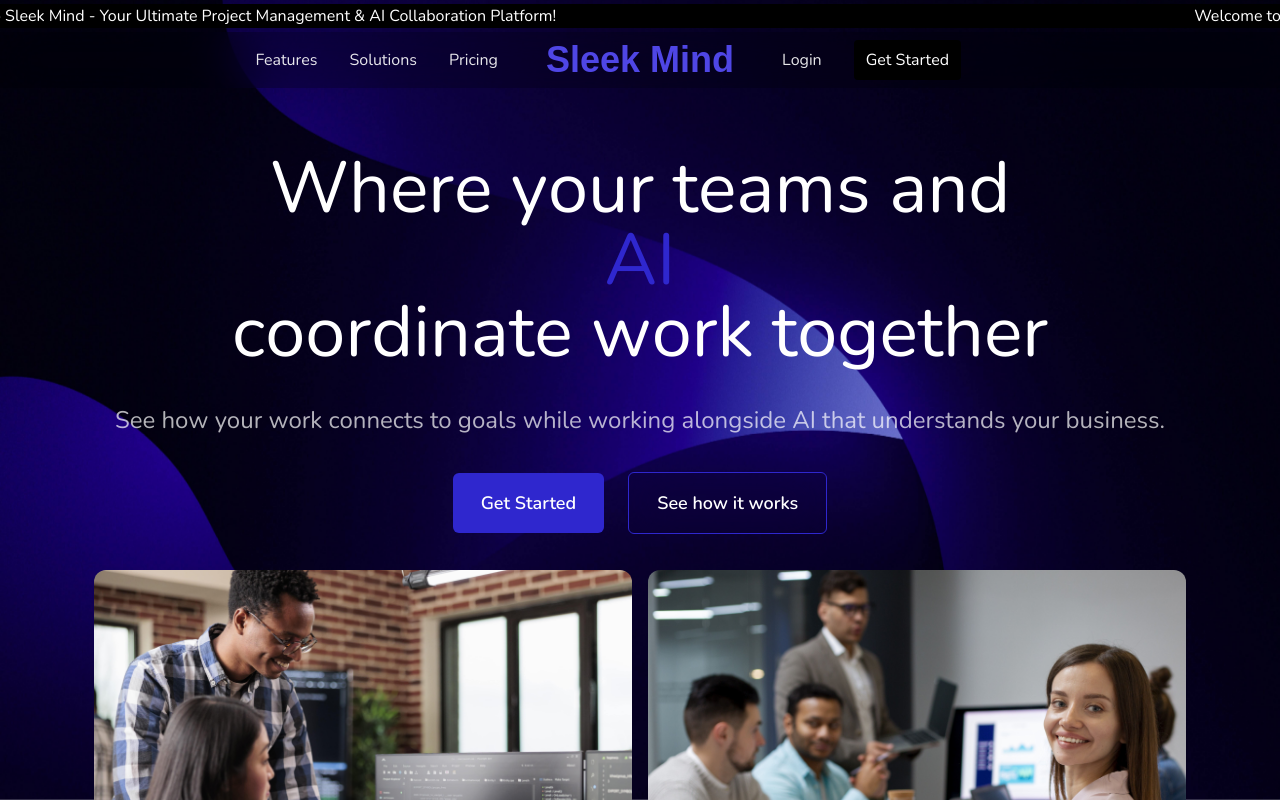
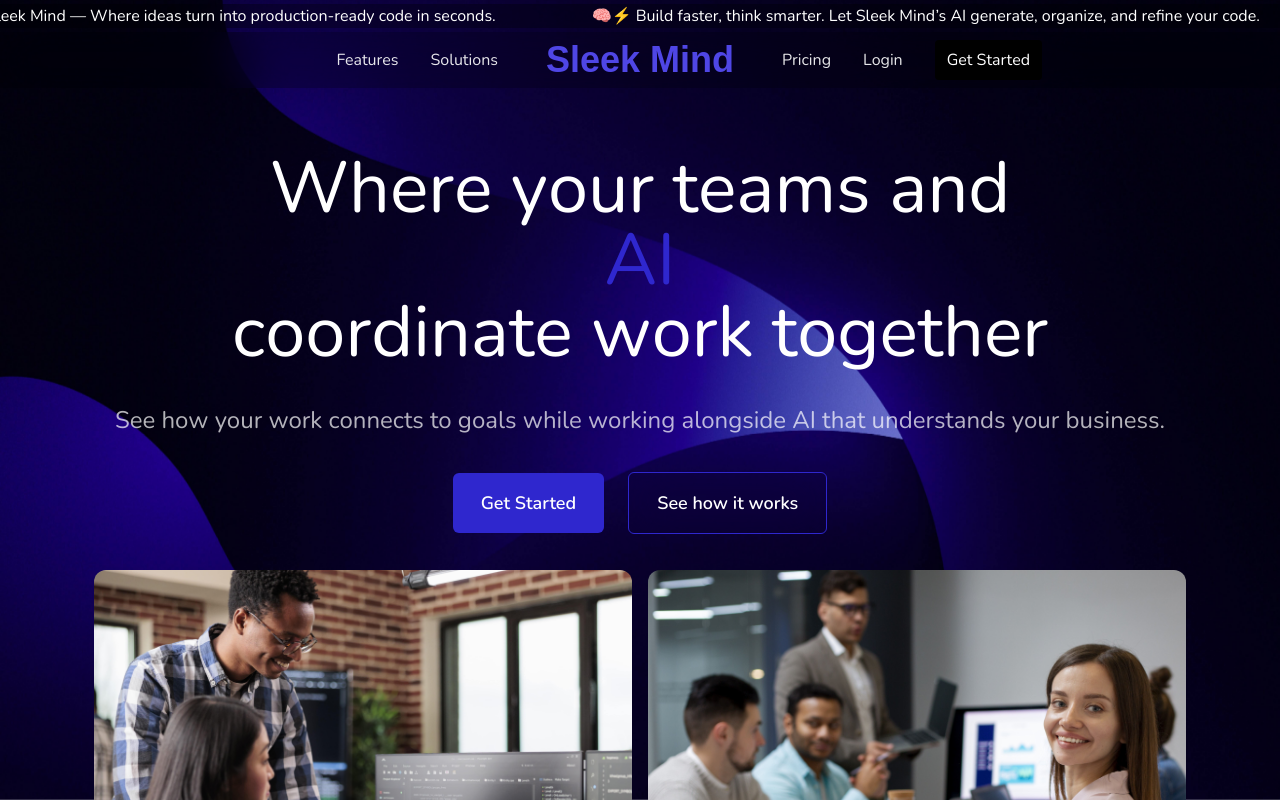
Before and after one commit to rajeevprajapatt/SleekMind, a React (Vite) app in the folder Frontend/: page / in a window 1280 px wide. Shown: the top 800 px of the page. Built offline with nearby package versions, Linux system fonts and the light colour scheme; a web font is replaced by a local one.

Commit message:
fix: refactor Navbar component for improved structure and responsiveness

```diff
--- a/Frontend/src/components/Navbar.jsx
+++ b/Frontend/src/components/Navbar.jsx
@@ -5,6 +5,22 @@
 import logo from '../assets/Logo Image.png'
 import Marquee from "react-fast-marquee";
 import AvatarImage from '../assets/defaultAvatar.jpg';
+
+const leftNavItems = [
+    { title: "Features", link: "/", },
+    { title: "Solutions", link: "/" },
+
+];
+const rightNavItems = [
+    { title: "Pricing", link: "/" },
+    { title: "Projects", link: "/" },
+    { title: "Login", link: "/login" },
+];
+const marqueeTexts = [
+    "🚀 Sleek Mind — Where ideas turn into production-ready code in seconds.",
+    "🧠⚡ Build faster, think smarter. Let Sleek Mind’s AI generate, organize, and refine your code.",
+    "💻✨ From prompt to project — Sleek Mind helps you design, write, and manage code effortlessly."
+];
 
 const Navbar = () => {
     const navigate = useNavigate();
@@ -48,7 +64,7 @@
             {
                 window.scrollY < 20 &&
                 <Marquee
-                    className={`bg-black text-white transition-all duration-1000 ease-in-out top-1`}
+                    className={`bg-black/30 backdrop-blur-xl text-white transition-all duration-1000 ease-in-out top-1`}
                     speed={30}
                     gradient={false}
                     pauseOnHover={true}
@@ -56,49 +72,47 @@
                     direction="left"
                     loop={0}
                 >
-                    Welcome to Sleek Mind - Your Ultimate Project Management & AI Collaboration Platform! &nbsp; &nbsp; &nbsp;
+                {marqueeTexts.map((text, index) => (
+                    <span key={index} className='mx-12'>{text}</span>
+                ))}
                 </Marquee>
             }
             <div className={`fixed w-full bg-black/20 backdrop-blur-xl text-white z-50 transition-all duration-300 ease-out ${scrolled ? "top-8" : "top-2"}`}>
                 <div className="flex items-center w-full gap-3 md:gap-6 px-4 md:px-8 py-2">
-
                     {/* LEFT */}
                     <div className="hidden flex-1 md:flex justify-end items-center">
                         <ul className="hidden md:flex gap-8 mr-6 text-md opacity-90">
-                            <li className=""><Link to="/">Features</Link></li>
-                            <li className=""><Link to="/">Solutions</Link></li>
-                            <li><Link to="/">Pricing</Link></li>
+                            {leftNavItems.map((item, index) => (
+                                <li key={index} className=""><Link to={item.link}>{item.title}</Link></li>
+                            ))}
                         </ul>
                     </div>
-
                     {/* CENTER */}
                     <div className="flex justify-center">
                         <h1 className="text-3xl md:text-4xl text-primary whitespace-nowrap font-geom font-bold">
                             <Link to="/">Sleek Mind</Link>
                         </h1>
                     </div>
-
                     {/* RIGHT */}
                     <div className="flex-1 flex md:justify-start justify-end items-center">
                         <ul className="hidden md:flex gap-8 ml-6 text-md opacity-90">
-                            {isLoggedIn && <li className=""><Link to="/">Projects</Link></li>}
-                            {!isLoggedIn && <li className=""><Link to="/login">Login</Link></li>}
+                            {rightNavItems.map((item, index) => {
+                                if (item.title === "Login" && isLoggedIn) return null;
+                                if (item.title === "Projects" && !isLoggedIn) return null;
+                                return (
+                                    <li key={index} className=""><Link to={item.link}>{item.title}</Link></li>
+                                )
+                            })}
                         </ul>
                         {isLoggedIn && <img src={AvatarImage} alt="User Avatar" className="w-8 h-8 rounded-full object-cover md:ml-6 hidden md:flex" />}
-
                         {!isLoggedIn && <button className="bg-black md:flex ml-8 hidden text-white px-3 py-2 rounded-sm" >
                             Get Started
                         </button>}
 
                         <button className="md:hidden bg-black/20 backdrop-blur-2xl border-2 border-[#433bff]/60 p-2 rounded-full" onClick={() => setIsOpen(!isOpen)}>
-                            {/* {isOpen ? <X size={22} /> : <Menu size={22} />} */}
                             <Menu size={22} />
                         </button>
-
-                        {/* SIDEBAR */}
-
                     </div>
-
                 </div>
             </div>
 
@@ -107,17 +121,20 @@
                     <X size={22} />
                 </button>
                 <ul className="flex flex-col gap-2 mt-8 px-6 text-lg font-semibold text-white">
-                    {isLoggedIn && <li className='w-full text-left hover:bg-white/10 p-2 rounded'><Link to="/" onClick={() => setIsOpen(false)}>Profile</Link></li>}
-                    {isLoggedIn && <li className='w-full text-left hover:bg-white/10 p-2 rounded'><Link to="/" onClick={() => setIsOpen(false)}>Projects</Link></li>}
-                    <li className='w-full text-left hover:bg-white/10 p-2 rounded'><Link to="/" onClick={() => setIsOpen(false)}>Features</Link></li>
-                    <li className='w-full text-left hover:bg-white/10 p-2 rounded'><Link to="/" onClick={() => setIsOpen(false)}>Solutions</Link></li>
-                    <li className='w-full text-left hover:bg-white/10 p-2 rounded'><Link to="/" onClick={() => setIsOpen(false)}>Pricing</Link></li>
-                    {!isLoggedIn && <li className='w-full text-left hover:bg-white/10 p-2 rounded'><Link to="/login" onClick={() => setIsOpen(false)}>Get Started</Link></li>}
+                {isLoggedIn && <li className='w-full text-left hover:bg-white/10 p-2 rounded'><Link to="/profile" onClick={() => setIsOpen(false)}>Profile</Link></li>}
+                    {leftNavItems.map((item, index) => (
+                        <li key={index} className='w-full text-left hover:bg-white/10 p-2 rounded'><Link to={item.link} onClick={() => setIsOpen(false)}>{item.title}</Link></li>
+                    ))}
+                    {rightNavItems.map((item, index) => {
+                        if (item.title === "Login" && isLoggedIn) return null;
+                        if (item.title === "Projects" && !isLoggedIn) return null;
+                        return (
+                            <li key={index} className='w-full text-left hover:bg-white/10 p-2 rounded'><Link to={item.link} onClick={() => setIsOpen(false)}>{item.title}</Link></li>
+                        )
+                    })}
                     {isLoggedIn && <li className='w-full text-left hover:bg-white/10 p-2 rounded'><button onClick={handleLogOut} className="text-red-500">Logout</button></li>}
                 </ul>
             </div>
-
-
         </>
     )
 }
```
